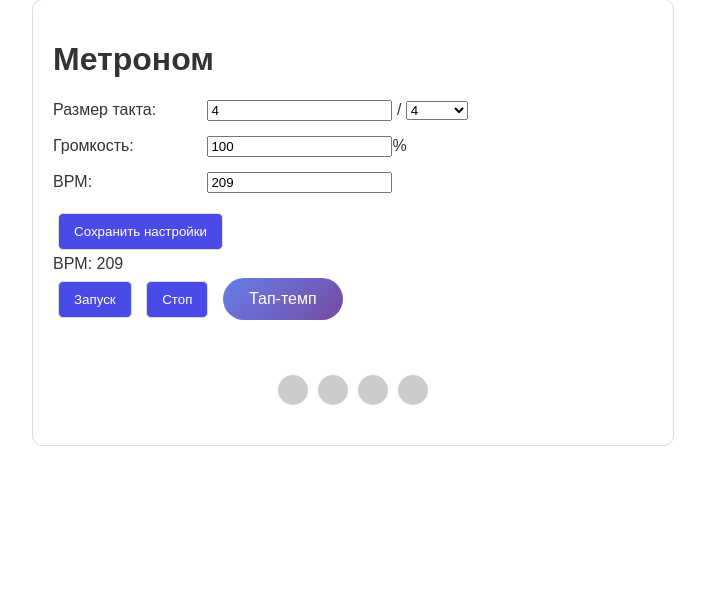
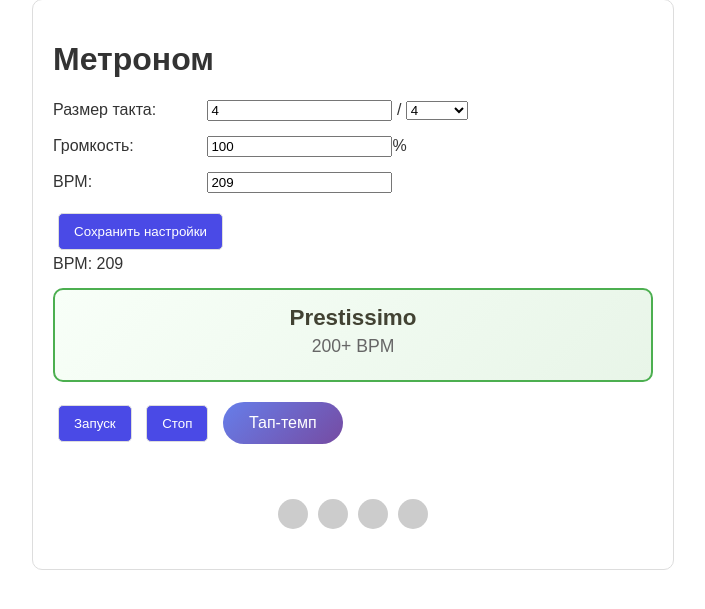
Before and after one commit to notnavolsus-commits/Metrosite, a Django app: page / in a window 1280 px wide. Shown: the part 88-697 px from the top of the page, without its empty margins (287-992 px from the left). Run offline with Django 5.2, Linux system fonts and the light colour scheme; data comes from the database, SQL or seed files in the repository.

Commit message:
Added description of BPM

```diff
--- a/Metrosite/settings.py
+++ b/Metrosite/settings.py
@@ -24,7 +24,7 @@ BASE_DIR = Path(__file__).resolve().parent.parent
 SECRET_KEY = 'django-insecure-&gl4!6+9$uv!4u^%o+tzm=6*mt9om_j#xo-si$jfxtyvz@m+@8'
 
 # SECURITY WARNING: don't run with debug turned on in production!
-DEBUG = False
+DEBUG = True
 
 ALLOWED_HOSTS = ['alexandriaasking.pythonanywhere.com', '127.0.0.1', 'localhost']
 
--- a/metronome/static/css/metrosite.css
+++ b/metronome/static/css/metrosite.css
@@ -120,6 +120,98 @@ button:hover {
     color: #ccc;
 }
 
+/* Стили для описания темпов */
+.tempo-description {
+    margin: 15px 0;
+}
+
+.tempo-info {
+    background: var(--bg-color);
+    border: 2px solid #e0e0e0;
+    border-radius: 10px;
+    padding: 15px;
+    text-align: center;
+    transition: 0.3s all ease;
+}
+
+.tempo-info.in-range {
+    border-color: #4CAF50;
+    background: linear-gradient(135deg, #f8fff8 0%, #e8f5e8 100%);
+}
+
+.tempo-info.out-of-range {
+    border-color: #ff9800;
+    background: linear-gradient(135deg, #fff8f8 0%, #ffe8e8 100%);
+}
+
+[datatheme="dark"] .tempo-info.in-range {
+    background: linear-gradient(135deg, #1a2a1a 0%, #2a3a2a 100%);
+    border-color: #4CAF50;
+}
+
+[datatheme="dark"] .tempo-info.out-of-range {
+    background: linear-gradient(135deg, #1a2a1a 0%, #3a2a2a 100%);
+    border-color: #ff9800;
+}
+
+.tempo-name {
+    font-size: 1.4em;
+    font-weight: bold;
+    color: #424233;
+    display: block;
+    margin-bottom: 5px;
+}
+
+[data-theme="dark"] .tempo-name {
+    color: #4a4ae6;
+}
+
+.tempo-range {
+    font-size: 1.1em;
+    color: #666;
+    font-weight: 500;
+    display: block;
+    margin-bottom: 8px;
+}
+
+[datatheme="dark"] .tempo-range {
+    color: #aaa;
+}
+
+.tempo-description-text {
+    font-size: 0.9em;
+    color: #555;
+    line-height: 1.4;
+    margin-top: 8px;
+}
+
+[datatheme="dark"] .tempo-description-text {
+    color: #bbb;
+}
+
+.tempo-warning {
+    font-size: 0.8em;
+    color: #ff6b6b;
+    margin-top: 8px;
+    font-weight: 500;
+}
+
+/* Анимация появления */
+@keyframes tempoSlideIn {
+    from {
+        opacity: 0;
+        transform: translateY(-10px);
+    }
+    to {
+        opacity: 1;
+        transform: translateY(0);
+    }
+}
+
+.tempo-info {
+    animation: tempoSlideIn 0.3s ease;
+}
+
 * {
     transition: background-color 0.3s, color 0.3s, border-color 0.3s;
 }
--- a/metronome/static/js/metronome.js
+++ b/metronome/static/js/metronome.js
@@ -72,5 +72,9 @@ class Metronome {
             this.stop();
             this.start();
         }
+
+        // Отправляем событие об изменении BPM
+        const event = new CustomEvent('bpmChanged', { detail: { bpm: newBpm } });
+        document.dispatchEvent(event);
     }
 }
--- a/metronome/static/js/tap_tempo.js
+++ b/metronome/static/js/tap_tempo.js
@@ -97,6 +97,10 @@ class TapTempo {
         if (currentBpmDisplay) {
             currentBpmDisplay.textContent = newBPM;
         }
+
+        // Отправляем событие об изменении BPM
+        const event = new CustomEvent('bpm-changed', { detail : { bpm: newBPM } });
+        document.dispatchEvent(event);
     }
 
     updateFeedback() {
--- /dev/null
+++ b/metronome/static/js/tempo_descriptions.js
@@ -0,0 +1,181 @@
+class TempoDescription {
+    constructor() {
+        this.tempoRanges = [
+            {
+                name: 'Larghissimo',
+                bpmRange: '20 и ниже',
+                minBpm: 0,
+                maxBpm: 20,
+                description: 'Очень, очень медленно'
+            },
+            {
+                name: 'Grave',
+                bpmRange: '20-40 BPM',
+                minBpm: 20,
+                maxBpm: 40,
+                description: 'Медленно, протяжно, важно'
+            },
+            {
+                name: 'Lento',
+                bpmRange: '40-50 BPM',
+                minBpm: 40,
+                maxBpm: 50,
+                description: 'Протяжно, медленно'
+            },
+            {
+                name: 'Largo',
+                bpmRange: '50-60 BPM',
+                minBpm: 50,
+                maxBpm: 60,
+                description: 'Медленно'
+            },
+            {
+                name: 'Larghetto',
+                bpmRange: '60-66 BPM',
+                minBpm: 60,
+                maxBpm: 66,
+                description: 'Довольно медленно'
+            },
+            {
+                name: 'Adagio',
+                bpmRange: '66-76 BPM',
+                minBpm: 66,
+                maxBpm: 76,
+                description: 'Неспешно, протяжно'
+            },
+            {
+                name: 'Adagietto',
+                bpmRange: '70-80 BPM',
+                minBpm: 70,
+                maxBpm: 80,
+                description: 'Относительно медленно'
+            },
+            {
+                name: 'Andante',
+                bpmRange: '80-108',
+                minBpm: 80,
+                maxBpm: 108,
+                description: 'В темпе ходьбы, плавно'
+            },
+            {
+                name: 'Moderato',
+                bpmRange: '108-115 BPM',
+                minBpm: 108,
+                maxBpm: 115,
+                description: 'Умеренно'
+            },
+            {
+                name: 'Allegro moderato',
+                bpmRange: '120-124 BPM',
+                minBpm: 115,
+                maxBpm: 124,
+                description: 'Умеренно скоро'
+            },
+            {
+                name: 'Allegro',
+                bpmRange: '124-168',
+                minBpm: 124,
+                maxBpm: 168,
+                description: 'Быстро'
+            },
+            {
+                name: 'Vivace',
+                bpmRange: '168-176 BPM',
+                minBpm: 168,
+                maxBpm: 176,
+                description: 'Живо, быстро'
+            },
+            {
+                name: 'Presto',
+                bpmRange: '176-200 BPM',
+                minBpm: 176,
+                maxBpm: 200,
+                description: 'Очень быстро'
+            },
+            {
+                name: 'Prestissimo',
+                bpmRange: '200+ BPM',
+                minBpm: 200,
+                maxBpm: 999,
+                description: 'Очень быстро'
+            }
+        ];
+
+        this.init();
+    }
+
+    init() {
+        this.setupEventListeners();
+    }
+
+    setupEventListeners() {
+        // Следим за изменениями BPM
+        const bpmField = document.querySelector('[name="bpm"]') || document.getElementById('id_bpm');
+        if (bpmField) {
+            bpmField.addEventListener('input', (e) => {
+                const bpm = parseInt(e.target.value) || 120;
+                this.updateTempoDescription(bpm);
+            });
+
+            // Инициализируем при загрузке
+            const initialBpm = parseInt(bpmField.value) || 120;
+            this.updateTempoDescription(initialBpm);
+        }
+
+        // Также обновляем при изменении через другие элементы
+        document.addEventListener('bpmChanged', (e) => {
+            this.updateTempoDescription(e.detail.bpm);
+        });
+    }
+
+    getTempoDescription(bpm) {
+        for (const tempo of this.tempoRanges) {
+            if (bpm >= tempo.minBpm && bpm <= tempo.maxBpm) {
+                return tempo;
+            }
+        }
+
+        // Если не нашли возвращаем ближайший
+        return this.tempoRanges.find(t => bpm <=t.maxBpm) || this.tempoRanges[this.tempoRanges.length - 1];
+    }
+
+    updateTempoDescription(bpm) {
+        const tempoInfo = this.getTempoDescription(bpm);
+        this.renderTempoDescription(tempoInfo, bpm);
+    }
+
+    renderTempoDescription(tempoInfo, currentBpm) {
+        let container = document.getElementById('tempo-description');
+
+        // Создаём контейнер, если его нет
+        if (!container) {
+            container = document.createElement('div');
+            container.id = 'tempo-description';
+            container.className = 'tempo-description';
+
+            // Вставляем после BPM дисплея
+            const bpmDisplay = document.querySelector('.bpm-display');
+            if (bpmDisplay) {
+                bpmDisplay.parentNode.insertBefore(container, bpmDisplay.nextSibling);
+            }
+        }
+
+        const isInRange = currentBpm >= tempoInfo.minBpm && currentBpm <= tempoInfo.maxBpm;
+        const rangeClass = isInRange ? 'in-range' : 'out-of-range';
+
+        container.innerHTML = `
+            <div class="tempo-info ${rangeClass}">
+                <span class="tempo-name">${tempoInfo.name}</span>
+                <span class="tempo-range">${tempoInfo.bpmRange}</span>
+                <div class="tempo-description-text"${tempoInfo.description}</div>
+                ${!isInRange ? `<div class="tempo-warning">Текущий BPM (${currentBpm}) вне типичного диапазона</div>` : ''}
+            </div>
+        `;
+    }
+
+    // Метод для получения описания
+    static getDescription(bpm) {
+        const instance = new TempoDescription();
+        return instance.getTempoDescription(bpm);
+    }
+}
--- a/templates/metronome/index.html
+++ b/templates/metronome/index.html
@@ -40,6 +40,8 @@
         <div class="metronome-display">
             <div class="bpm-display">BPM: <span id="current-bpm">{{ settings.bpm }}</span></div>
 
+            <!-- Описание темпа будет вставлено здесь автоматически -->
+
             <!-- Основные кнопки -->
             <button id="play-button">Запуск</button>
             <button id="stop-button">Стоп</button>
@@ -61,6 +63,7 @@
     <script src="{% static 'js/metronome.js' %}"></script>
     <script src="{% static 'js/theme.js' %}"></script>
     <script src="{% static 'js/tap_tempo.js' %}"></script>
+    <script src="{% static 'js/tempo_descriptions.js' %}"></script>
 
     <!-- Инициализация -->
     <script>
@@ -79,6 +82,10 @@
             // Инициализация тап-темпа
             const tapTempo = new TapTempo(metronome);
 
+            // Инициализация описания темпов
+            const tempoDescriptions = new TempoDescription();
+
+
             document.getElementById('play-button').addEventListener('click', () => {
                 metronome.start();
             });
@@ -91,8 +98,13 @@
             const bpmField = document.querySelector('[name="bpm"]') || document.getElementById('id_bpm');
             if (bpmField) {
                 bpmField.addEventListener('input', function() {
-                    metronome.updateBpm(parseInt(this.value));
+                    const newBpm = parseInt(this.value);
+                    metronome.updateBpm(newBpm);
                     document.getElementById('current-bpm').textContent = this.value;
+
+                    // Отправляем событие об изменении BPM
+                    const event = new CustomEvent('bpmChanged', { detail: { bpm: newBpm } });
+                    document.dispatchEvent(event);
                 });
             }
 
```
Also changed, not shown: 1 other file.
